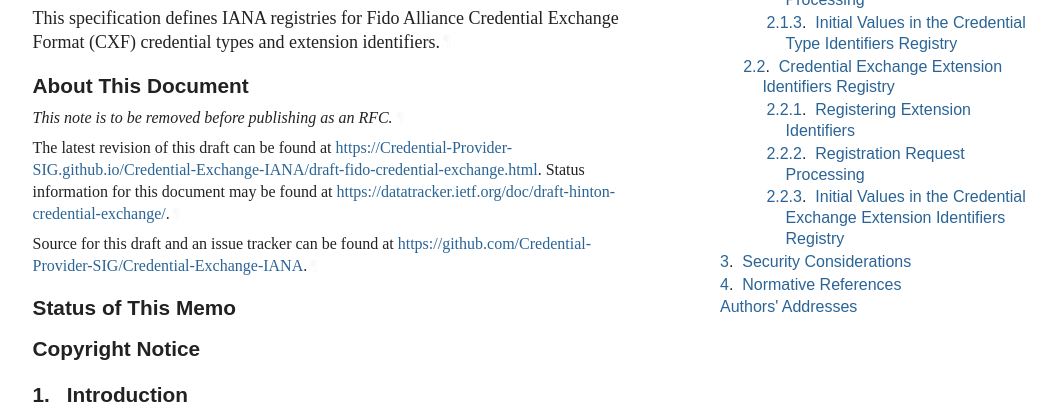
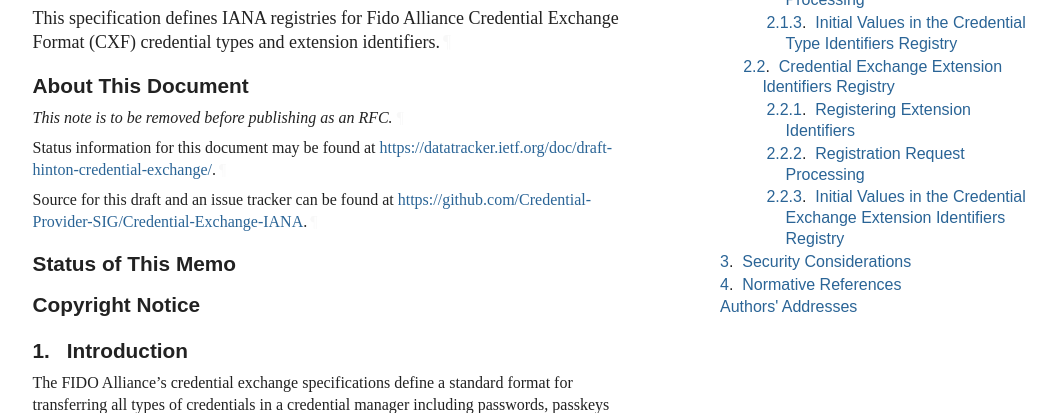
Before and after one commit to Credential-Provider-SIG/Credential-Exchange-IANA, a plain HTML site: page draft-hinton-credential-exchange.html in a window 1280 px wide. Shown: the part 341-754 px from the top of the page, without its empty margins (92-1148 px from the left). Drawn offline with Linux system fonts and the light colour scheme; a web font is replaced by a local one.

Commit message:
Script updating gh-pages from 4b42a0c. [ci skip]

```diff
--- a/draft-hinton-credential-exchange.html
+++ b/draft-hinton-credential-exchange.html
@@ -1093,7 +1093,6 @@ svg :is([fill="white"], [fill^="#fff"]) {
       </h2>
 <p id="section-note.1-1">This note is to be removed before publishing as an RFC.<a href="#section-note.1-1" class="pilcrow">¶</a></p>
 <p id="section-note.1-2">
-        The latest revision of this draft can be found at <span><a href="https://Credential-Provider-SIG.github.io/Credential-Exchange-IANA/draft-fido-credential-exchange.html">https://Credential-Provider-SIG.github.io/Credential-Exchange-IANA/draft-fido-credential-exchange.html</a></span>.
         Status information for this document may be found at <span><a href="https://datatracker.ietf.org/doc/draft-hinton-credential-exchange/">https://datatracker.ietf.org/doc/draft-hinton-credential-exchange/</a></span>.<a href="#section-note.1-2" class="pilcrow">¶</a></p>
 <p id="section-note.1-3">Source for this draft and an issue tracker can be found at
         <span><a href="https://github.com/Credential-Provider-SIG/Credential-Exchange-IANA">https://github.com/Credential-Provider-SIG/Credential-Exchange-IANA</a></span>.<a href="#section-note.1-3" class="pilcrow">¶</a></p>
```
Also changed, not shown: draft-hinton-credential-exchange.txt.
